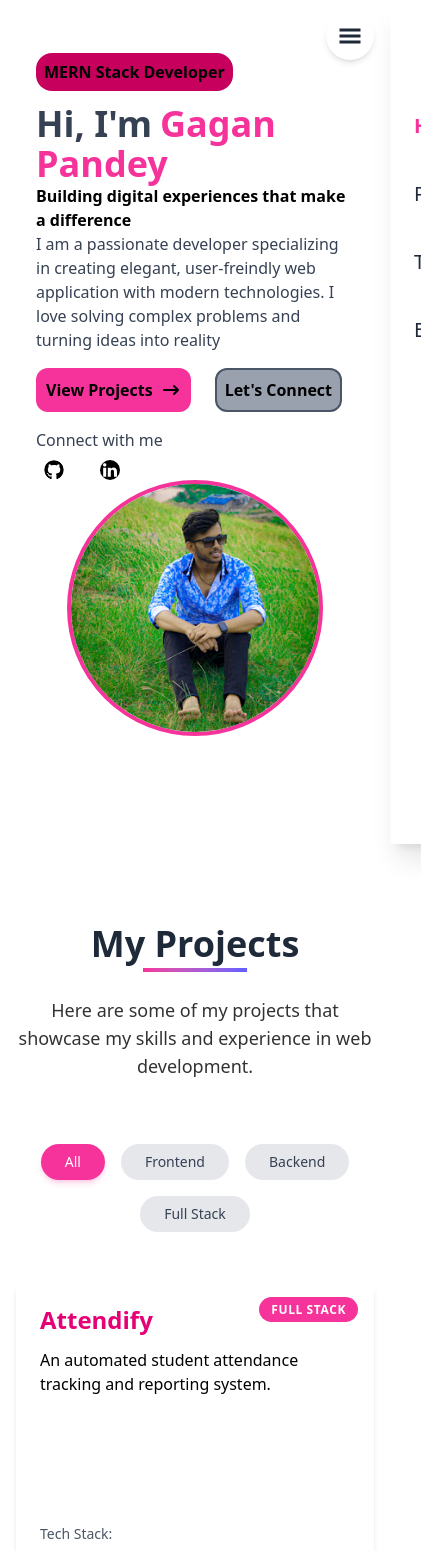
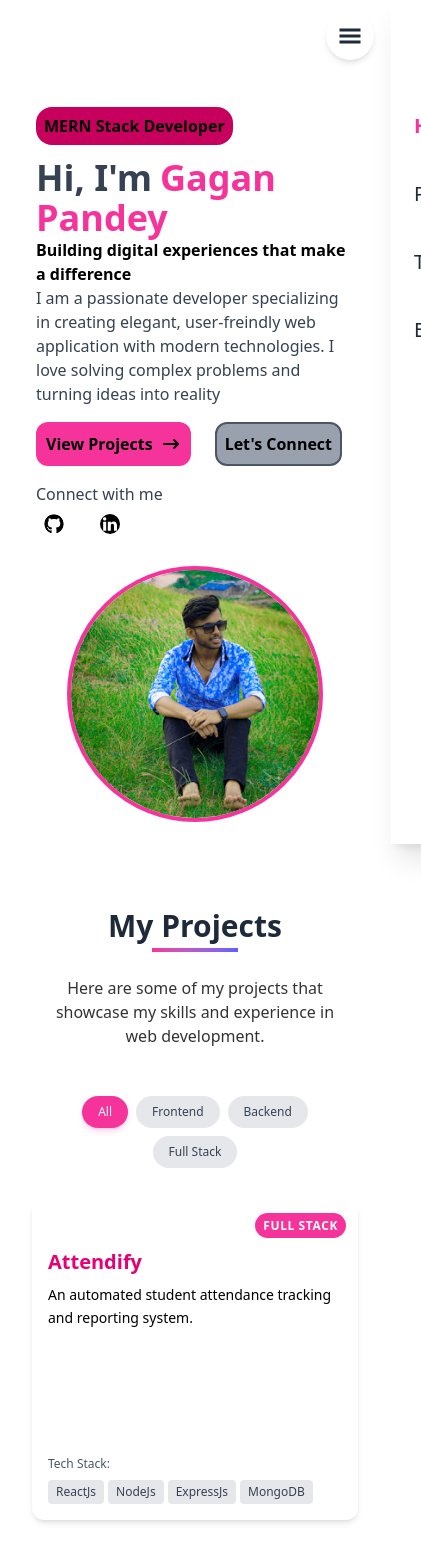
Before and after one commit to gaganpandey1005/Portfolio, a React (Vite) app: page / in a window 390 px wide. Shown: the top 1551 px of the page, 421 px wide, since content can reach past the window. Built offline with nearby package versions, Linux system fonts and the light colour scheme.

Commit message:
final commits

```diff
--- a/package.json
+++ b/package.json
@@ -3,11 +3,14 @@
   "private": true,
   "version": "0.0.0",
   "type": "module",
+  "homepage": "https://gaganpandey.me",
   "scripts": {
     "dev": "vite",
     "build": "vite build",
     "lint": "eslint .",
-    "preview": "vite preview"
+    "preview": "vite preview",
+    "predeploy": "npm run build",
+    "deploy": "gh-pages -d dist"
   },
   "dependencies": {
     "@react-pdf/renderer": "^4.3.0",
@@ -30,6 +33,7 @@
     "eslint": "^9.25.0",
     "eslint-plugin-react-hooks": "^5.2.0",
     "eslint-plugin-react-refresh": "^0.4.19",
+    "gh-pages": "^6.3.0",
     "globals": "^16.0.0",
     "vite": "^6.3.5"
   }
--- a/src/App.jsx
+++ b/src/App.jsx
@@ -18,7 +18,11 @@ const App = () => {
   const {theme}=useTheme()
   const isDark=theme=="dark";
   return (
-    <div className={`${isDark ? "darkTheme" : "lightTheme"}`}>
+    <div
+      className={`${
+        isDark ? "darkTheme" : "lightTheme"
+      }  min-h-screen w-full p-4 sm:p-6 md:p-8 overflow-hidden`}
+    >
       <Navbar />
       <section id="home">
         <Hero />
@@ -36,10 +40,6 @@ const App = () => {
       <section id="contact">
         <Contact />
       </section>
-
-
-
-
     </div>
   );
 };
--- a/src/Components/Contact/Contact.jsx
+++ b/src/Components/Contact/Contact.jsx
@@ -18,7 +18,7 @@ const Contact = () => {
     {
       label: "8871860269",
       icon: "📱",
-      link: "tel:mailto:import.meta.env.VITE_PHONE",
+      link: `tel:${import.meta.env.VITE_PHONE}`,
       type: "Phone",
     },
     {
--- a/src/Components/HeroSection/Hero.jsx
+++ b/src/Components/HeroSection/Hero.jsx
@@ -10,7 +10,7 @@ const Hero = () => {
   return (
     <>
       <section
-        className={`min-h-screen    md:px-12 md:flex-row px-9  flex flex-col  items-center`}
+        className={`min-h-screen px-5 md:px-12 flex flex-col md:flex-row items-center justify-center gap-8`}
       >
         <div className="mt-15">
           <span className="bg-pink-700 p-2 rounded-2xl font-semibold">
--- a/src/Components/Navbar/Navbar.jsx
+++ b/src/Components/Navbar/Navbar.jsx
@@ -68,7 +68,7 @@ const Navbar = () => {
   };
 
   return (
-    <header className="fixed top-0 left-0 right-0 z-40 px-4 py-3">
+    <header className="fixed top-0 left-0 right-0 z-40 px-4 py-3 ">
       {/* Desktop Navbar */}
       <nav
         className={`hidden md:flex justify-between items-center p-3 rounded-2xl shadow-lg transition-colors ${
@@ -115,7 +115,7 @@ const Navbar = () => {
       </nav>
 
       {/* Mobile Navigation */}
-      <div className="md:hidden flex justify-end">
+      <div className="md:hidden flex justify-end ml-1">
         <button
           onClick={() => setOpen(!open)}
           className={`p-3 z-50 rounded-full shadow-md ${
--- a/src/Components/Projects/Project.jsx
+++ b/src/Components/Projects/Project.jsx
@@ -5,6 +5,7 @@ const Projects = () => {
   const { theme } = useTheme();
   const isDark = theme === "dark";
   const [activeCategory, setActiveCategory] = useState("All");
+  const [flippedCards, setFlippedCards] = useState(new Set());
 
   // Your actual project data
   const projects = [
@@ -74,35 +75,48 @@ const Projects = () => {
       ? projects
       : projects.filter((project) => project.category === activeCategory);
 
+  // Handle card flip toggle
+  const toggleCardFlip = (projectId) => {
+    setFlippedCards((prev) => {
+      const newSet = new Set(prev);
+      if (newSet.has(projectId)) {
+        newSet.delete(projectId);
+      } else {
+        newSet.add(projectId);
+      }
+      return newSet;
+    });
+  };
+
   return (
     <section
       id="projects"
-      className={`min-h-screen py-20 px-4 sm:px-8 md:px-16`}
+      className={`min-h-screen py-12 sm:py-16 md:py-20 px-4 sm:px-6 md:px-8 lg:px-16`}
     >
       <div className="max-w-6xl mx-auto">
         {/* Section Header */}
-        <div className="text-center mb-16">
+        <div className="text-center mb-12 sm:mb-16">
           <h2
-            className={`text-4xl md:text-5xl font-bold mb-4 inline-block relative ${
+            className={`text-3xl sm:text-4xl md:text-5xl font-bold mb-4 inline-block relative ${
               isDark ? "text-white" : "text-gray-800"
             }`}
           >
             My Projects
             <span className="absolute -bottom-2 left-1/4 w-1/2 h-1 bg-gradient-to-r from-pink-500 to-indigo-500"></span>
           </h2>
-          <p className="max-w-2xl mx-auto text-lg opacity-80 mt-4">
+          <p className="max-w-2xl mx-auto text-base sm:text-lg opacity-80 mt-4 px-4">
             Here are some of my projects that showcase my skills and experience
             in web development.
           </p>
         </div>
 
         {/* Filter Buttons */}
-        <div className="flex flex-wrap justify-center gap-4 mb-12">
+        <div className="flex flex-wrap justify-center gap-2 sm:gap-4 mb-8 sm:mb-12 px-2">
           {categories.map((category) => (
             <button
               key={category}
               onClick={() => setActiveCategory(category)}
-              className={`px-6 py-2 rounded-full text-sm font-medium transition-all duration-300 ${
+              className={`px-4 sm:px-6 py-2 rounded-full text-xs sm:text-sm font-medium transition-all duration-300 whitespace-nowrap ${
                 activeCategory === category
                   ? isDark
                     ? "bg-pink-600 text-white shadow-lg shadow-pink-600/20"
@@ -118,13 +132,27 @@ const Projects = () => {
         </div>
 
         {/* Projects Grid with Flip Card Effect */}
-        <div className="grid grid-cols-1 md:grid-cols-2 lg:grid-cols-3 gap-8">
+        <div className="grid grid-cols-1 sm:grid-cols-2 lg:grid-cols-3 gap-6 sm:gap-8">
           {filteredProjects.map((project) => (
-            <div key={project.id} className="h-80 [perspective:1000px]">
-              <div className="relative w-full h-full transition-all duration-500 [transform-style:preserve-3d] hover:[transform:rotateY(180deg)]">
+            <div key={project.id} className="h-80 sm:h-80 [perspective:1000px]">
+              <div
+                className={`relative w-full h-full transition-all duration-500 [transform-style:preserve-3d] cursor-pointer group ${
+                  flippedCards.has(project.id)
+                    ? "[transform:rotateY(180deg)]"
+                    : ""
+                } hover:[transform:rotateY(180deg)]`}
+                onClick={() => toggleCardFlip(project.id)}
+                onMouseLeave={() =>
+                  setFlippedCards((prev) => {
+                    const newSet = new Set(prev);
+                    newSet.delete(project.id);
+                    return newSet;
+                  })
+                }
+              >
                 {/* Front Side */}
                 <div
-                  className={`absolute w-full h-full rounded-xl p-6 flex flex-col justify-between ${
+                  className={`absolute w-full h-full rounded-xl p-4 sm:p-6 flex flex-col justify-between ${
                     isDark
                       ? "bg-gradient-to-br from-gray-800 to-gray-900 shadow-lg"
                       : "bg-white shadow-md"
@@ -132,9 +160,9 @@ const Projects = () => {
                   style={{ backfaceVisibility: "hidden" }}
                 >
                   {/* Project Category Badge */}
-                  <div className="absolute top-4 right-4">
+                  <div className="absolute top-3 sm:top-4 right-3 sm:right-4">
                     <span
-                      className={`text-xs px-3 py-1 rounded-full uppercase tracking-wider font-semibold ${
+                      className={`text-xs px-2 sm:px-3 py-1 rounded-full uppercase tracking-wider font-semibold ${
                         project.category === "Frontend"
                           ? "bg-indigo-500 text-white"
                           : project.category === "Backend"
@@ -146,28 +174,32 @@ const Projects = () => {
                     </span>
                   </div>
 
-                  <div className="flex flex-col h-full justify-between">
+
+
+                  <div className="flex flex-col h-full justify-between pt-8 sm:pt-0">
                     <div>
                       <h3
-                        className={`text-2xl font-bold mb-3 ${
+                        className={`text-xl sm:text-2xl font-bold mb-2 sm:mb-3 ${
                           isDark ? "text-pink-400" : "text-pink-600"
                         }`}
                       >
                         {project.name}
                       </h3>
-                      <p className="text-base">{project.desc}</p>
+                      <p className="text-sm sm:text-base leading-relaxed">
+                        {project.desc}
+                      </p>
                     </div>
 
                     {/* Tech Stack */}
-                    <div className="mt-4">
+                    <div className="mt-3 sm:mt-4">
                       <p
-                        className={`text-sm mb-2 ${
+                        className={`text-xs sm:text-sm mb-2 ${
                           isDark ? "text-gray-400" : "text-gray-600"
                         }`}
                       >
                         Tech Stack:
                       </p>
-                      <div className="flex flex-wrap gap-2">
+                      <div className="flex flex-wrap gap-1 sm:gap-2">
                         {project.techStack.map((tech, index) => (
                           <span
                             key={index}
@@ -183,27 +215,32 @@ const Projects = () => {
                       </div>
                     </div>
                   </div>
+
+                  {/* Mobile tap indicator */}
+                  <div className="sm:hidden absolute bottom-2 right-2 opacity-50">
+
+                  </div>
                 </div>
 
                 {/* Back Side */}
                 <div
-                  className={`absolute w-full h-full rounded-xl p-6 [transform:rotateY(180deg)] ${
+                  className={`absolute w-full h-full rounded-xl p-4 sm:p-6 [transform:rotateY(180deg)] ${
                     isDark
                       ? "bg-gradient-to-br from-gray-800 to-gray-700 shadow-lg"
                       : "bg-gradient-to-br from-gray-100 to-white shadow-md"
                   }`}
                   style={{ backfaceVisibility: "hidden" }}
                 >
-                  <div className="flex flex-col h-full justify-center items-center gap-6">
+                  <div className="flex flex-col h-full justify-center items-center gap-4 sm:gap-6">
                     <div
-                      className={`w-16 h-16 rounded-full flex items-center justify-center ${
+                      className={`w-12 sm:w-16 h-12 sm:h-16 rounded-full flex items-center justify-center ${
                         isDark
                           ? "bg-gray-900 text-pink-400"
                           : "bg-pink-100 text-pink-600"
                       }`}
                     >
                       <svg
-                        className="w-8 h-8"
+                        className="w-6 sm:w-8 h-6 sm:h-8"
                         fill="none"
                         stroke="currentColor"
                         viewBox="0 0 24 24"
@@ -218,23 +255,24 @@ const Projects = () => {
                       </svg>
                     </div>
 
-                    <h3 className="text-2xl font-bold text-center">
+                    <h3 className="text-lg sm:text-2xl font-bold text-center px-2">
                       {project.name}
                     </h3>
 
-                    <div className="flex gap-4 w-full justify-center">
+                    <div className="flex flex-col sm:flex-row gap-3 sm:gap-4 w-full justify-center px-2">
                       <a
                         href={project.gitHub}
                         target="_blank"
                         rel="noopener noreferrer"
-                        className={`flex items-center justify-center px-5 py-2 rounded-lg ${
+                        onClick={(e) => e.stopPropagation()}
+                        className={`flex items-center justify-center px-4 sm:px-5 py-2 rounded-lg text-sm sm:text-base ${
                           isDark
                             ? "bg-gray-900 hover:bg-gray-800 text-white"
                             : "bg-gray-800 hover:bg-gray-700 text-white"
-                        } transition-all duration-300 font-medium`}
+                        } transition-all duration-300 font-medium min-w-0`}
                       >
                         <svg
-                          className="w-5 h-5 mr-2"
+                          className="w-4 sm:w-5 h-4 sm:h-5 mr-2 flex-shrink-0"
                           fill="currentColor"
                           viewBox="0 0 24 24"
                           aria-hidden="true"
@@ -245,7 +283,7 @@ const Projects = () => {
                             clipRule="evenodd"
                           ></path>
                         </svg>
-                        Code
+                        <span className="truncate">Code</span>
                       </a>
 
                       {project.liveLink && (
@@ -253,14 +291,15 @@ const Projects = () => {
                           href={project.liveLink}
                           target="_blank"
                           rel="noopener noreferrer"
-                          className={`flex items-center justify-center px-5 py-2 rounded-lg ${
+                          onClick={(e) => e.stopPropagation()}
+                          className={`flex items-center justify-center px-4 sm:px-5 py-2 rounded-lg text-sm sm:text-base ${
                             isDark
                               ? "bg-pink-600 hover:bg-pink-500 text-white"
                               : "bg-pink-500 hover:bg-pink-400 text-white"
-                          } transition-all duration-300 font-medium`}
+                          } transition-all duration-300 font-medium min-w-0`}
                         >
                           <svg
-                            className="w-5 h-5 mr-2"
+                            className="w-4 sm:w-5 h-4 sm:h-5 mr-2 flex-shrink-0"
                             fill="none"
                             stroke="currentColor"
                             viewBox="0 0 24 24"
@@ -273,7 +312,7 @@ const Projects = () => {
                               d="M10 6H6a2 2 0 00-2 2v10a2 2 0 002 2h10a2 2 0 002-2v-4M14 4h6m0 0v6m0-6L10 14"
                             ></path>
                           </svg>
-                          Live Demo
+                          <span className="truncate">Live Demo</span>
                         </a>
                       )}
                     </div>
--- a/vite.config.js
+++ b/vite.config.js
@@ -5,4 +5,5 @@ import tailwindcss from "@tailwindcss/vite";
 // https://vite.dev/config/
 export default defineConfig({
   plugins: [react(),tailwindcss()],
+  base:'./'
 })
```
Also changed, not shown: src/Components/TechStack/TechStack.jsx (+11 -7 lines), 7 other files (tests, documents, lock files or other folders).
